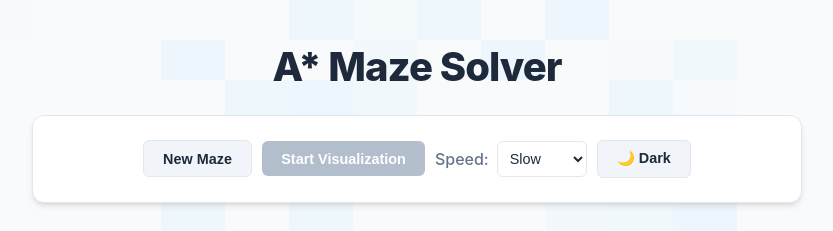
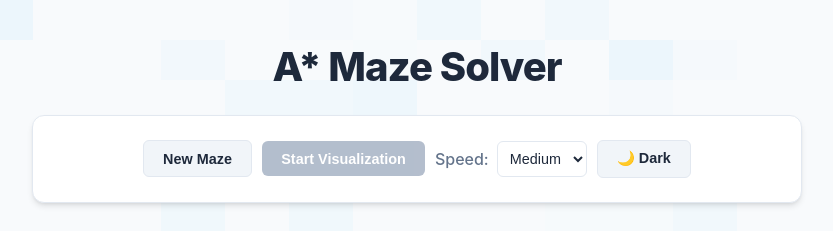
Before and after one commit to MuhammadHassaan14/maze-solver, a React (Vite) app in the folder frontend/: page / in a window 1280 px wide. Shown: the top 231 px of the page, without its empty margins (223-1056 px from the left). Built offline with nearby package versions, Linux system fonts and the light colour scheme; no server answers.

Commit message:
fix: scrollbar and set default speed

```diff
--- a/frontend/src/App.tsx
+++ b/frontend/src/App.tsx
@@ -13,7 +13,7 @@
   const [animatedPath, setAnimatedPath] = useState<Set<string>>(new Set());
 
   const [isAnimating, setIsAnimating] = useState(false);
-  const [speed, setSpeed] = useState(20);
+  const [speed, setSpeed] = useState(40);
   const animationRef = useRef<number | null>(null);
 
   // Dark Mode State with System Preference check
--- a/frontend/src/index.css
+++ b/frontend/src/index.css
@@ -68,6 +68,13 @@
   justify-content: center;
   align-items: center;
   transition: background-color 0.3s ease, color 0.3s ease;
+  overflow-x: hidden;
+  scrollbar-width: none;
+  -ms-overflow-style: none;
+}
+
+body::-webkit-scrollbar {
+  display: none;
 }
 
 #root {
```
